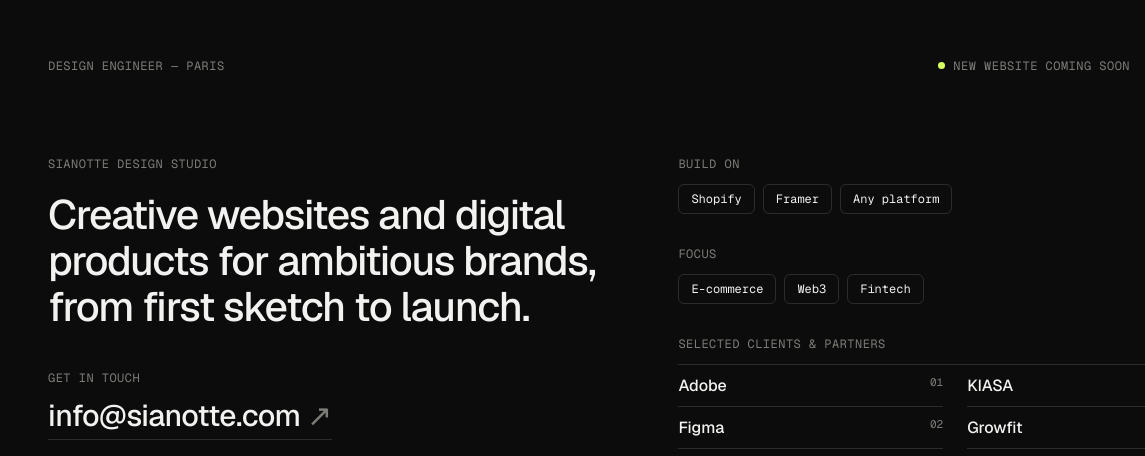
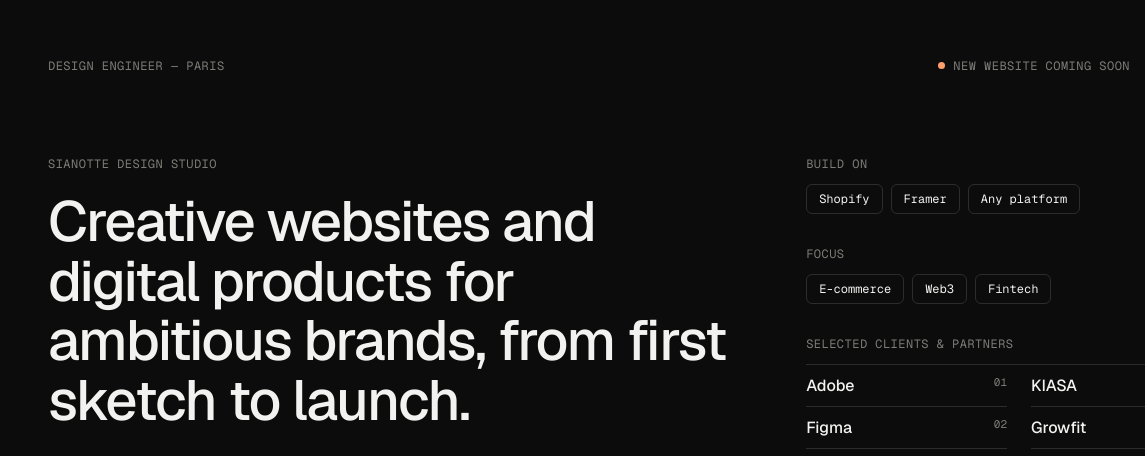
Before and after one commit to Sianotte/sianotte.github.io, a plain HTML site: page index.html in a window 1280 px wide. Shown: the top 456 px of the page, 0-1145 px from the left. Drawn offline with nearby package versions, Linux system fonts and the light colour scheme.

Commit message:
Peach accent, larger lead text, narrower client columns
Co-Authored-By: Claude Opus 5.5 <noreply@anthropic.com>
Claude-Session: https://claude.ai/code/session_01KojF3N3cH15RuBkwuHDkZF

```diff
--- a/index.html
+++ b/index.html
@@ -15,7 +15,7 @@
       --fg: #f2f2f0;
       --muted: #7d7d78;
       --line: rgba(242, 242, 240, 0.14);
-      --accent: #d7ff5f;
+      --accent: #ff9e6d;
     }
     * { box-sizing: border-box; margin: 0; padding: 0; }
     body {
@@ -48,18 +48,18 @@
     .grid {
       flex: 1;
       display: grid;
-      grid-template-columns: 1fr 1fr;
+      grid-template-columns: minmax(0, 1.6fr) minmax(0, 1fr);
       gap: 48px clamp(32px, 6vw, 96px);
       align-content: center;
       padding: 72px 0;
     }
     .lead {
       margin-top: 20px;
-      font-size: clamp(26px, 3.2vw, 44px);
-      line-height: 1.12;
+      font-size: clamp(32px, 4.4vw, 64px);
+      line-height: 1.06;
       letter-spacing: -0.03em;
       font-weight: 500;
-      max-width: 620px;
+      max-width: 820px;
     }
     .top { align-items: center; }
     .social { display: flex; align-items: center; gap: 10px; }
```
